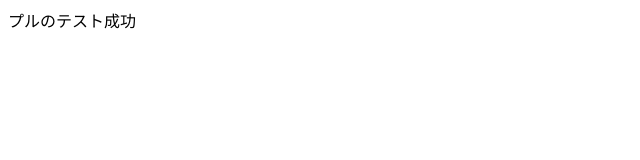
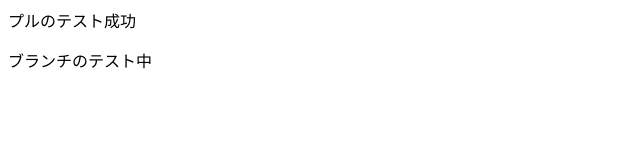
Before and after one commit to mochich/git-command, a plain HTML site: page index.html in a window 1280 px wide. Shown: the whole page, without its empty margins (0-640 px from the left). Drawn offline with Linux system fonts and the light colour scheme.

Commit message:
コミットコミット

```diff
--- a/index.html
+++ b/index.html
@@ -1 +1,2 @@
 <p>プルのテスト成功</p>
+<p>ブランチのテスト中</p>
```
